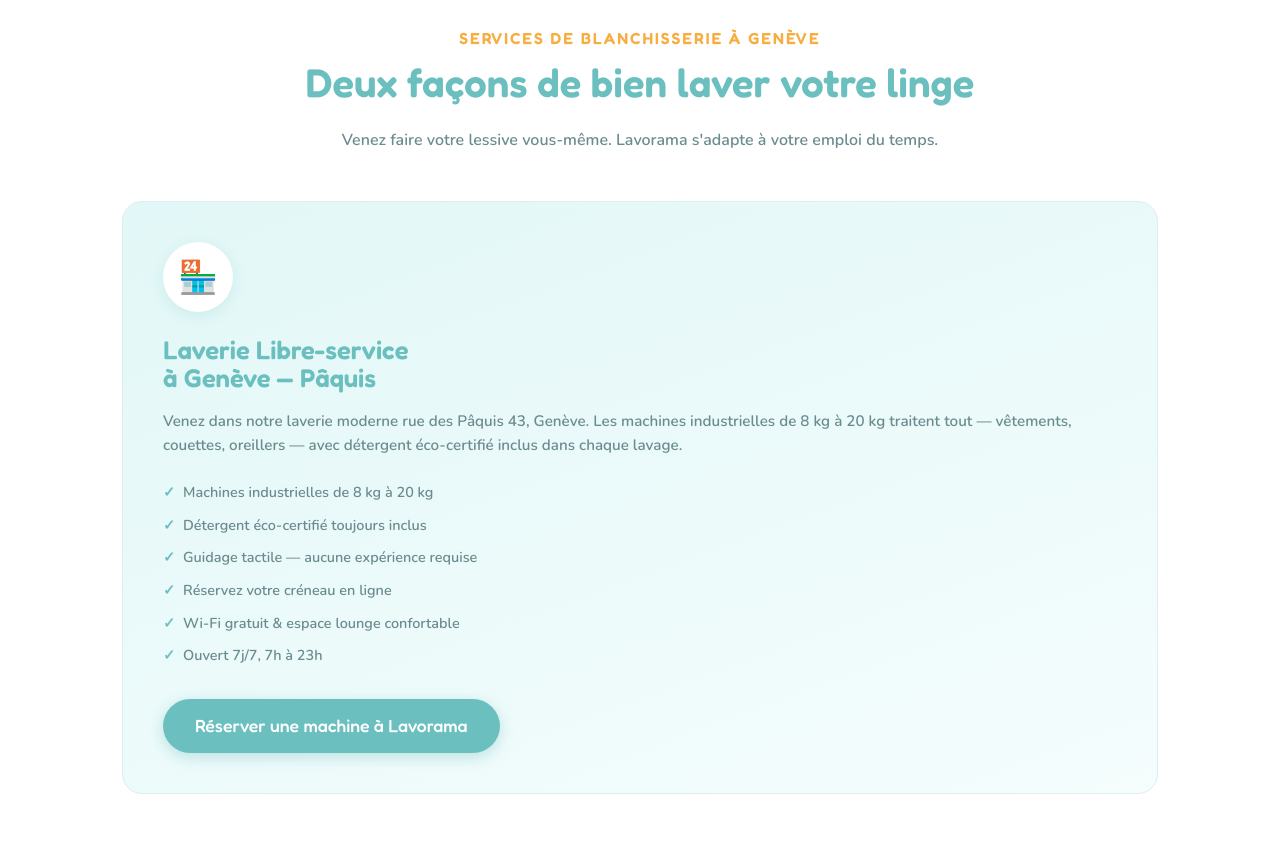
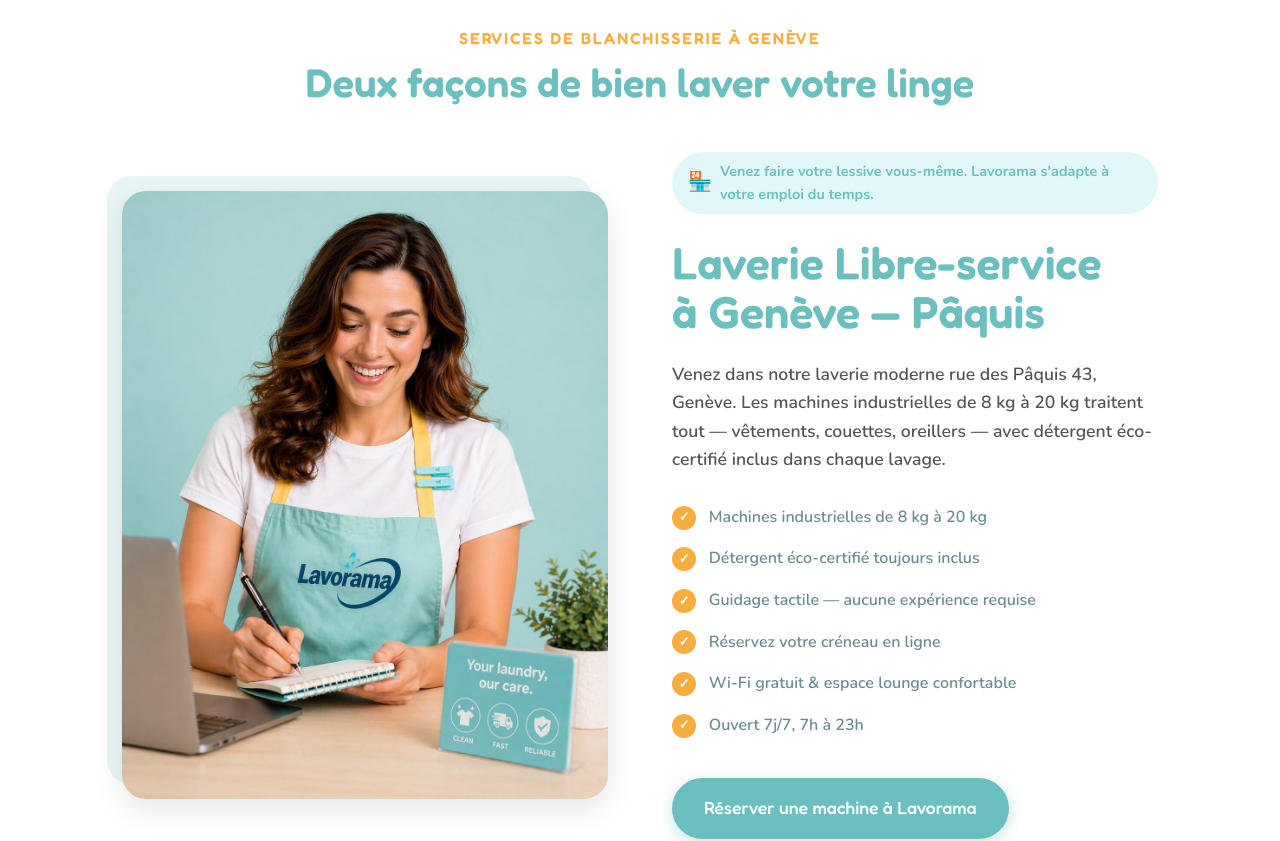
Before and after one commit to avadhshikha/lavorama-react, a React (Vite) app: page / in a window 1280 px wide. Shown: the part 780-1621 px from the top of the page. Built offline with nearby package versions, Linux system fonts and the light colour scheme.

Commit message:
Redesign homepage hero and self-service sections

```diff
--- a/src/App.jsx
+++ b/src/App.jsx
@@ -52,20 +52,32 @@
       <section className="section">
         <div className="container">
           <p style={{ textAlign: 'center', color: 'var(--secondary)', fontFamily: 'Fredoka', fontSize: '1rem', letterSpacing: '2px', textTransform: 'uppercase', marginBottom: '0.5rem' }}>{h.servicesLabel}</p>
-          <h2>{h.servicesTitle}</h2>
-          <p style={{ textAlign: 'center', maxWidth: '620px', margin: '-1.5rem auto 3rem' }}>{h.servicesSubtitle}</p>
-          <div style={{ display: 'grid', gridTemplateColumns: 'repeat(auto-fit, minmax(280px, 1fr))', gap: '2rem' }}>
-            {/* Self-Service */}
-            <div style={{ background: 'linear-gradient(160deg,#E2F7F7 0%,#F5FDFD 100%)', borderRadius: '20px', padding: '2.5rem', border: '1px solid var(--border)' }}>
-              <div style={{ width: '70px', height: '70px', background: 'white', borderRadius: '50%', display: 'flex', alignItems: 'center', justifyContent: 'center', fontSize: '2rem', marginBottom: '1.5rem', boxShadow: '0 4px 15px rgba(108,191,191,0.2)' }}>🏪</div>
-              <h3 style={{ fontFamily: 'Fredoka', color: 'var(--primary)', fontSize: '1.6rem', marginBottom: '1rem' }}>
+          <h2 style={{ marginBottom: '3rem' }}>{h.servicesTitle}</h2>
+
+          <div style={{ display: 'flex', flexWrap: 'wrap', gap: '4rem', alignItems: 'center' }}>
+            <div style={{ flex: '1 1 400px' }}>
+              <div style={{ position: 'relative' }}>
+                <div style={{ position: 'absolute', top: '-15px', left: '-15px', width: '100%', height: '100%', background: 'var(--primary-light)', borderRadius: '24px', zIndex: 0 }}></div>
+                <img src="/reset/lavorama-geneva-booking-desk-notes-lifestyle.jpeg" alt="Lavorama Geneva self-service" style={{ position: 'relative', zIndex: 1, borderRadius: '24px', width: '100%', boxShadow: '0 10px 30px rgba(0,0,0,0.1)' }} />
+              </div>
+            </div>
+            <div style={{ flex: '1 1 400px' }}>
+              <div style={{ display: 'inline-flex', alignItems: 'center', gap: '0.5rem', background: '#E2F7F7', padding: '0.5rem 1rem', borderRadius: '50px', marginBottom: '1.5rem', color: 'var(--primary)', fontWeight: 700, fontSize: '0.9rem' }}>
+                <span style={{ fontSize: '1.2rem' }}>🏪</span> {h.servicesSubtitle}
+              </div>
+              <h3 style={{ fontFamily: 'Fredoka', color: 'var(--primary)', fontSize: 'clamp(2rem, 4vw, 2.8rem)', lineHeight: 1.1, marginBottom: '1.5rem' }}>
                 {h.selfServiceTitle.split('\n').map((l, i) => <React.Fragment key={i}>{l}{i === 0 && <br />}</React.Fragment>)}
               </h3>
-              <p style={{ fontSize: '0.95rem', marginBottom: '1.5rem' }}>{h.selfServiceDesc}</p>
-              <ul style={{ listStyle: 'none', display: 'flex', flexDirection: 'column', gap: '0.6rem', marginBottom: '2rem' }}>
-                {h.selfServiceFeatures.map(f => <li key={f} style={{ display: 'flex', gap: '0.5rem', fontSize: '0.9rem', fontWeight: 600 }}><span style={{ color: 'var(--primary)' }}>✓</span>{f}</li>)}
+              <p style={{ fontSize: '1.1rem', marginBottom: '2rem', lineHeight: 1.6, color: '#555' }}>{h.selfServiceDesc}</p>
+              <ul style={{ listStyle: 'none', display: 'grid', gridTemplateColumns: '1fr', gap: '1rem', marginBottom: '2.5rem' }}>
+                {h.selfServiceFeatures.map(f => (
+                  <li key={f} style={{ display: 'flex', alignItems: 'center', gap: '0.8rem', fontSize: '1rem', fontWeight: 600, color: 'var(--text-main)' }}>
+                    <div style={{ width: '24px', height: '24px', background: 'var(--secondary)', color: 'white', borderRadius: '50%', display: 'flex', alignItems: 'center', justifyContent: 'center', fontSize: '0.8rem', flexShrink: 0 }}>✓</div>
+                    {f}
+                  </li>
+                ))}
               </ul>
-              <a href="#pricing" className="btn btn-teal">{h.selfServiceCta}</a>
+              <a href="#pricing" className="btn btn-teal" style={{ padding: '1rem 2rem', fontSize: '1.1rem' }}>{h.selfServiceCta}</a>
             </div>
           </div>
         </div>
--- a/src/i18n.js
+++ b/src/i18n.js
@@ -36,9 +36,9 @@
 
     // ── HOME ──
     home: {
-      heroBadge: '📍 Rue des Pâquis 43, Genève — Ouvert 7j/7',
+      heroBadge: '📍 2 Emplacements à Genève : Pâquis & Dancet',
       heroTitle: 'La Meilleure\nLaverie Libre-Service\nde Genève',
-      heroP1: "Laverie moderne à Genève avec machines industrielles jusqu'à 20 kg.",
+      heroP1: "Laverie moderne à Genève. Découvrez notre nouvelle machine de 30 kg à Dancet — une première à Genève !",
       heroP2: "Sans pièces, sans stress — juste du linge propre, ouvert 7j/7.",
       heroCta1: 'Voir les tarifs',
 
@@ -157,9 +157,9 @@
       privacy: 'Privacy Policy',
     },
     home: {
-      heroBadge: '📍 Rue des Pâquis 43, Geneva — Open 7 days',
+      heroBadge: '📍 2 Locations in Geneva: Pâquis & Dancet',
       heroTitle: "Geneva's Best\nSelf-Service\nLaundromat",
-      heroP1: "Modern laundromat in Geneva with industrial washers up to 20 kg.",
+      heroP1: "Modern laundromat in Geneva. Discover our brand new 30 kg washer at Dancet — a first in Geneva!",
       heroP2: "No coins, no stress — just clean clothes, open 7 days a week.",
       heroCta1: 'See Pricing',
       servicesLabel: 'Laundry Services in Geneva',
```
